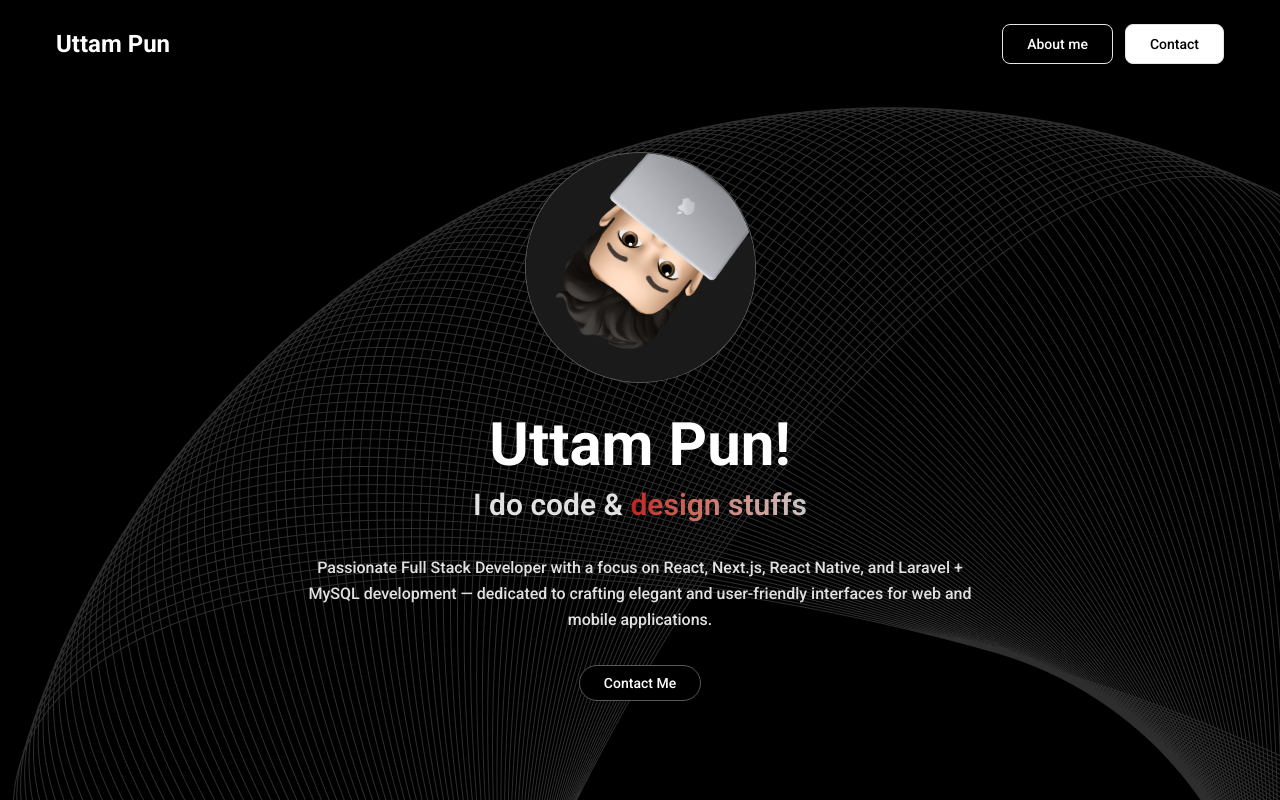
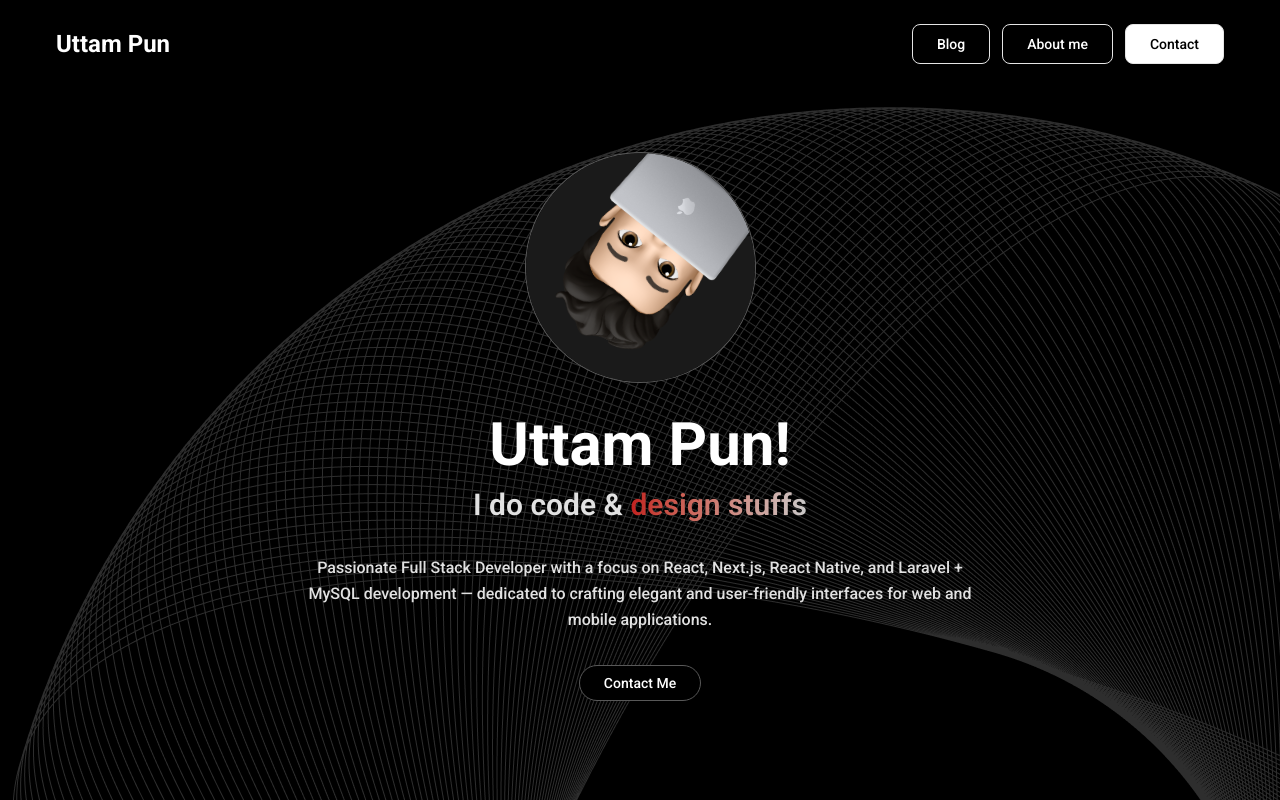
Before and after one commit to uttampun44/new-portfolio, a Next.js app: page / in a window 1280 px wide. Shown: the top 800 px of the page. Built offline with nearby package versions, Linux system fonts and the light colour scheme; no server answers.

Commit message:
feat: blog page and data

```diff
--- /dev/null
+++ b/app/blog/page.tsx
@@ -0,0 +1,7 @@
+export default function Blog() {
+  return (
+   <section>
+    <h1>Blog</h1>
+   </section>
+  );
+}
--- a/app/components/header.tsx
+++ b/app/components/header.tsx
@@ -11,6 +11,14 @@
         </div>
 
         <div className="flex flex-wrap justify-center sm:justify-end gap-3">
+          <Button
+            asChild
+            size="lg"
+            variant="outline"
+            className="bg-black text-white hover:bg-transparent hover:text-white font-medium"
+          >
+            <Link href="/blog">Blog</Link>
+          </Button>
           <Button
             asChild
             size="lg"
--- /dev/null
+++ b/app/data/blogCategory.ts
@@ -0,0 +1,3 @@
+const blogCategory = ["Tech", "Design", "Lifestyle", "Personal"]
+
+export default blogCategory
--- /dev/null
+++ b/app/data/blogtech/blogTech.ts
@@ -0,0 +1,14 @@
+import blogCategory from "@data/blogCategory";
+
+export const blogTech = [
+  {
+    id: 1,
+    category: blogCategory[0],
+    title: "How to build a portfolio website",
+    description:" Lorem ipsum dolor sit amet, consectetur adipiscing elit, sed do eiusmod tempor incididunt ut labore et dolore magna aliqua. Ut enim ad minim veniam, quis nostrud exercitation ullamco laboris nisi ut aliquip ex ea commodo consequat. Duis aute irure dolor in reprehenderit in voluptate velit esse cillum dolore eu fugiat nulla pariatur. Excepteur sint occaecat cupidatat non proident, sunt in culpa qui officia deserunt mollit anim id est laborum.",
+    image:"https://images.unsplash.com/photo-1534528741775-53994a69daeb?ixlib=rb-4.0.3&ixid=MnwxMjA3fDB8MHxwaG90by1wYWdlfHx8fGVufDB8fHx8&auto=format&fit=crop&w=2070&q=80",
+    date:"2023-01-01",
+    author:"Uttam Pun",
+    url:"https://www.youtube.com/watch?v=dQw4w9WgXcQ"
+  },
+]
```
